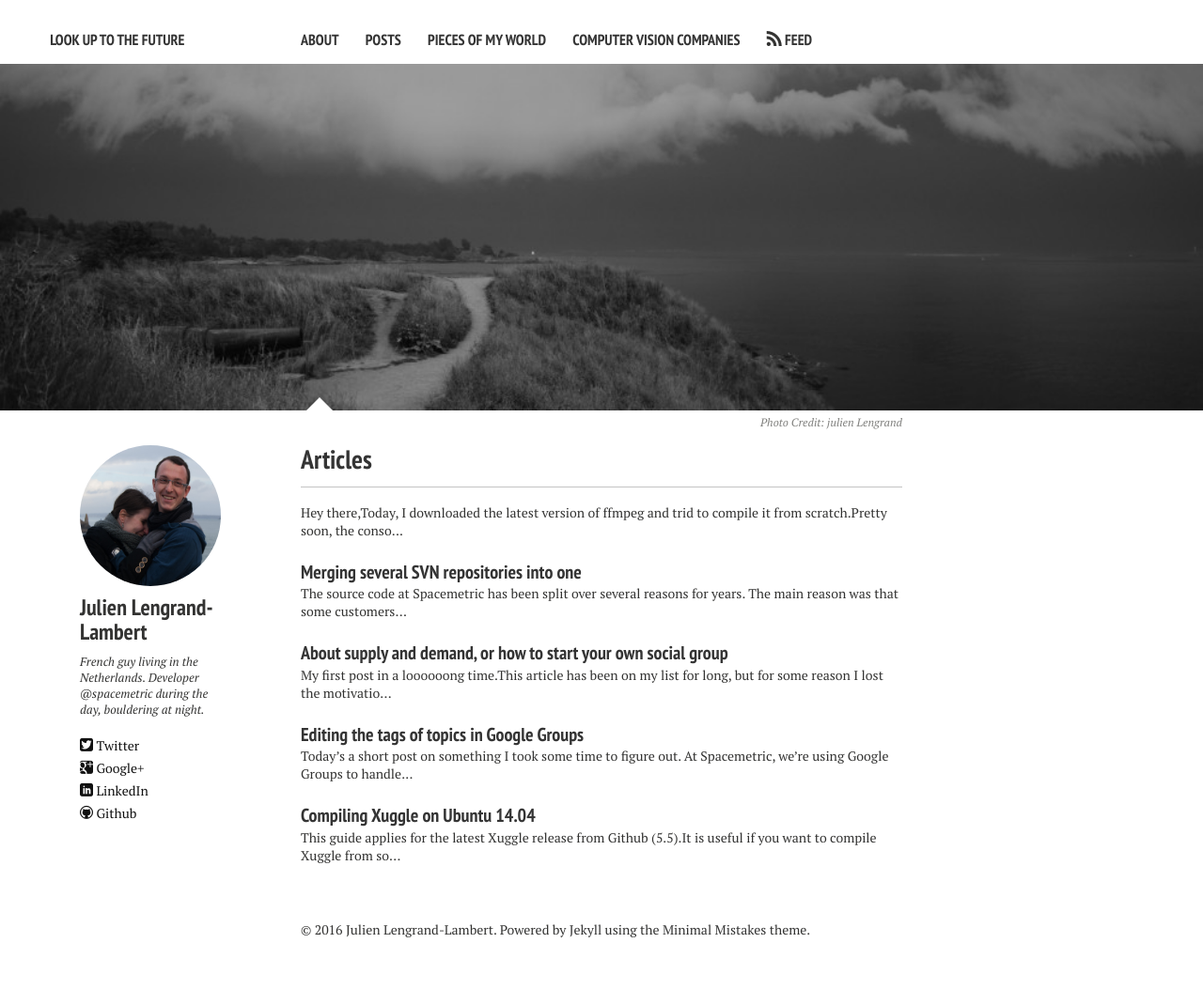
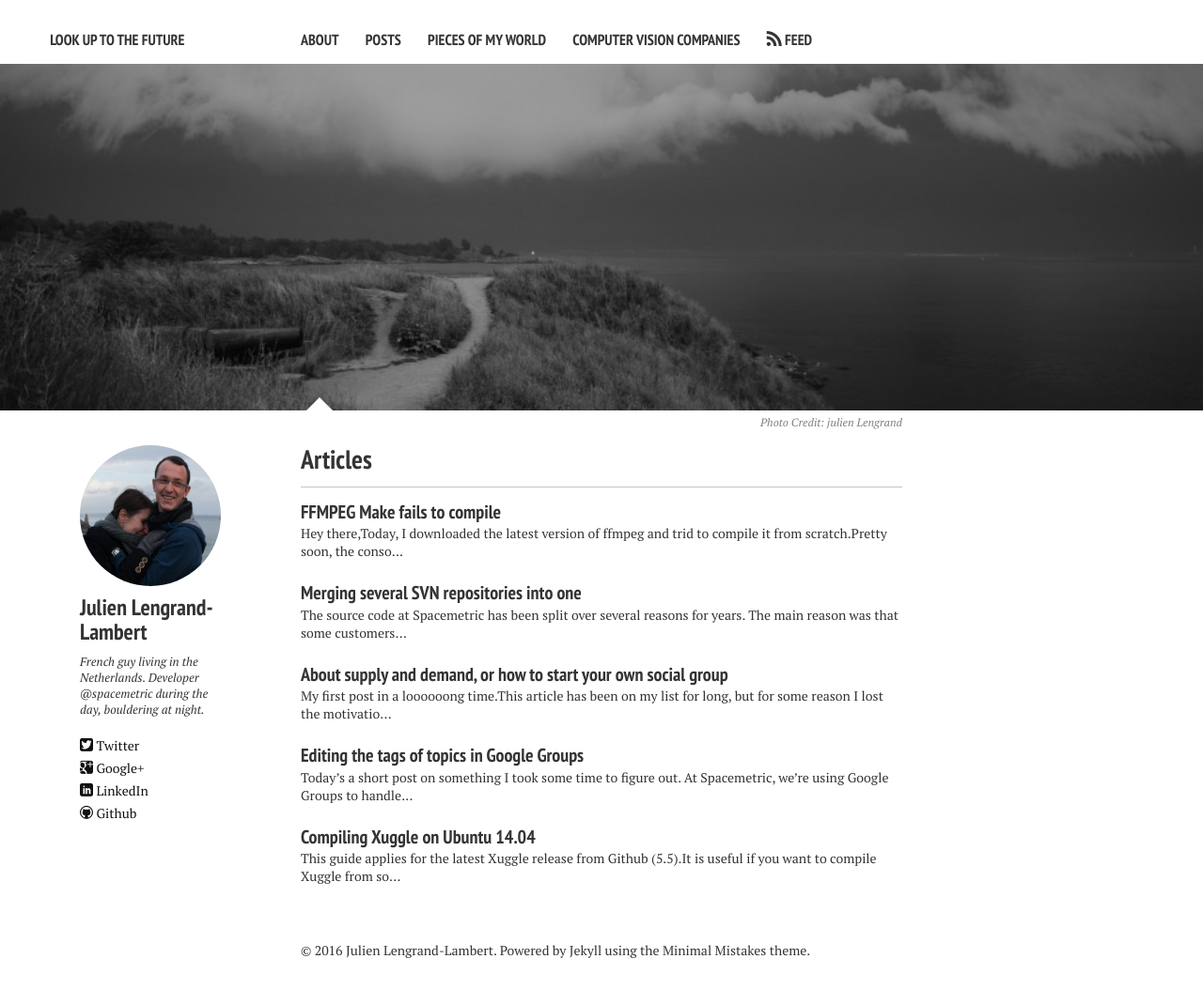
Before and after one commit to jlengrand/jlengrand.github.io, a Jekyll site: the page built from index.md, in a window 1280 px wide. Shown: the whole page at 94% size. Built offline with Jekyll 4.4.1, drawn with Linux system fonts in a browser that asks for light colours; nearby versions of some CDN libraries; before the commit the page ends 1048 px from its top, so only the background shows below that.

Commit message:
Update 2016-05-31-make-fails-compile-ffmpeg.markdown

```diff
--- a/_posts/2016-05-31-make-fails-compile-ffmpeg.markdown
+++ b/_posts/2016-05-31-make-fails-compile-ffmpeg.markdown
@@ -2,7 +2,7 @@
 layout: post
 status: publish
 published: true
-title: FFMPEG : Make fails to compile
+title: FFMPEG Make fails to compile
 author: Julien Lengrand-Lambert
 author_login: jlengrand
 author_email: julien@lengrand.fr
@@ -16,6 +16,7 @@ tags:
 - compilation
 comments: []
 ---
+
 Hey there,
 
 Today, I downloaded the latest version of ffmpeg and trid to compile it from scratch.
```
